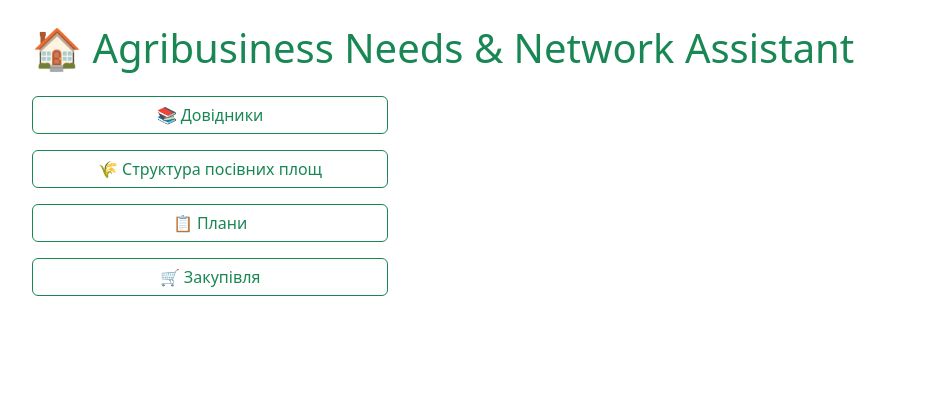
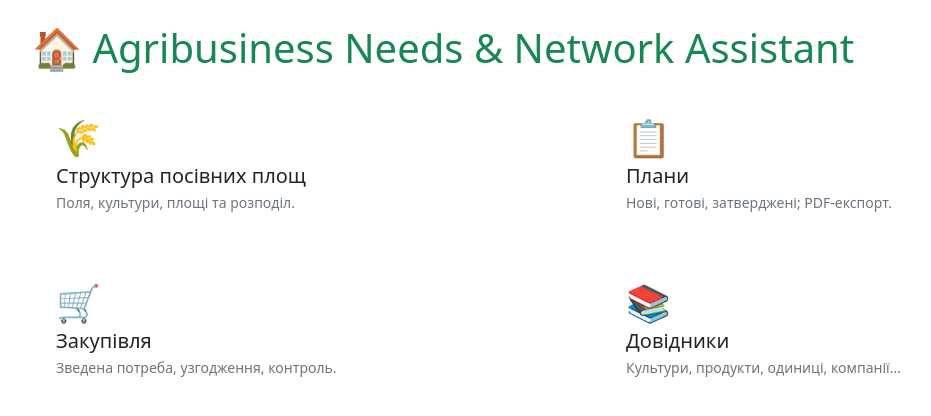
Before and after one commit to maksymvasylyna/agro_erp, a Flask app: page / in a window 1280 px wide. Shown: the top 416 px of the page, without its empty margins (50-981 px from the left). Run offline with Flask 3, Linux system fonts and the light colour scheme; some libraries are stand-ins or nearby versions.

Commit message:
Home UI: 2-per-row tiles, hover scale, sharper border + light green bg; reordered tiles; CSS updates

```diff
--- a/static/css/agro.css
+++ b/static/css/agro.css
@@ -0,0 +1,27 @@
+/* ==== Home tiles (light green background) ==== */
+.tile-card {
+  border-radius: 1rem;
+  border: 1px solid rgba(25,135,84,.28) !important; /* чіткий контур */
+  background-color: rgba(25,135,84,.06);           /* легкий зелений фон */
+  transition: transform .15s ease, box-shadow .15s ease, border-color .15s ease, background-color .15s ease;
+  will-change: transform;
+  background-clip: padding-box;
+}
+.tile-card:hover {
+  transform: translateY(-2px) scale(1.03);
+  box-shadow: 0 .75rem 1.25rem rgba(0,0,0,.12);
+  border-color: rgba(25,135,84,.48);
+  background-color: rgba(25,135,84,.10);           /* трохи виразніший на hover */
+}
+.tile-emoji { font-size: 2.25rem; line-height: 1; }
+.tile-subtle { color: #6c757d; }
+
+.tile-card:focus-within {
+  outline: 2px solid rgba(25,135,84,.35);
+  outline-offset: 2px;
+}
+
+@media (prefers-reduced-motion: reduce) {
+  .tile-card { transition: none; }
+  .tile-card:hover { transform: none; }
+}
--- a/templates/index.html
+++ b/templates/index.html
@@ -1,36 +1,58 @@
 {% extends 'base.html' %}
 
 {% block title %}Головна{% endblock %}
-
 {% block header %}🏠 Agribusiness Needs & Network Assistant{% endblock %}
 
 {% block content %}
-<div class="row">
-    <div class="col-md-4 mb-3">
-        <a href="{{ url_for('reference.index') }}" class="btn btn-outline-success w-100">
-            📚 Довідники
-        </a>
+<div class="row row-cols-1 row-cols-md-2 g-4">
+
+  <!-- 1. Структура посівних площ -->
+  <div class="col">
+    <div class="card h-100 border-0 tile-card position-relative">
+      <div class="card-body p-4">
+        <div class="tile-emoji mb-2">🌾</div>
+        <h5 class="card-title mb-1">Структура посівних площ</h5>
+        <div class="tile-subtle small">Поля, культури, площі та розподіл.</div>
+      </div>
+      <a class="stretched-link" href="{{ url_for('structure.index') }}" aria-label="Відкрити розділ Структура посівних площ"></a>
     </div>
   </div>
-<div class="row">
-    <div class="col-md-4 mb-3">
-        <a href="{{ url_for('structure.index') }}" class="btn btn-outline-success w-100">
-            🌾 Структура посівних площ
-        </a>
+
+  <!-- 2. Плани -->
+  <div class="col">
+    <div class="card h-100 border-0 tile-card position-relative">
+      <div class="card-body p-4">
+        <div class="tile-emoji mb-2">📋</div>
+        <h5 class="card-title mb-1">Плани</h5>
+        <div class="tile-subtle small">Нові, готові, затверджені; PDF-експорт.</div>
+      </div>
+      <a class="stretched-link" href="{{ url_for('plans.hub') }}" aria-label="Відкрити розділ Плани"></a>
     </div>
   </div>
-<div class="row">
-    <div class="col-md-4 mb-3">
-        <a href="{{ url_for('plans.hub') }}" class="btn btn-outline-success w-100">
-            📋 Плани
-        </a>
+
+  <!-- 3. Закупівля -->
+  <div class="col">
+    <div class="card h-100 border-0 tile-card position-relative">
+      <div class="card-body p-4">
+        <div class="tile-emoji mb-2">🛒</div>
+        <h5 class="card-title mb-1">Закупівля</h5>
+        <div class="tile-subtle small">Зведена потреба, узгодження, контроль.</div>
+      </div>
+      <a class="stretched-link" href="{{ url_for('purchases.index') }}" aria-label="Відкрити розділ Закупівля"></a>
     </div>
   </div>
-<div class="row">
-    <div class="col-md-4 mb-3">
-      <a href="{{ url_for('purchases.index') }}" class="btn btn-outline-success w-100">
-        🛒 Закупівля
-      </a>
+
+  <!-- 4. Довідники -->
+  <div class="col">
+    <div class="card h-100 border-0 tile-card position-relative">
+      <div class="card-body p-4">
+        <div class="tile-emoji mb-2">📚</div>
+        <h5 class="card-title mb-1">Довідники</h5>
+        <div class="tile-subtle small">Культури, продукти, одиниці, компанії…</div>
+      </div>
+      <a class="stretched-link" href="{{ url_for('reference.index') }}" aria-label="Відкрити розділ Довідники"></a>
     </div>
   </div>
+
+</div>
 {% endblock %}
```
Lines whose indentation alone changed are shown as unchanged.
